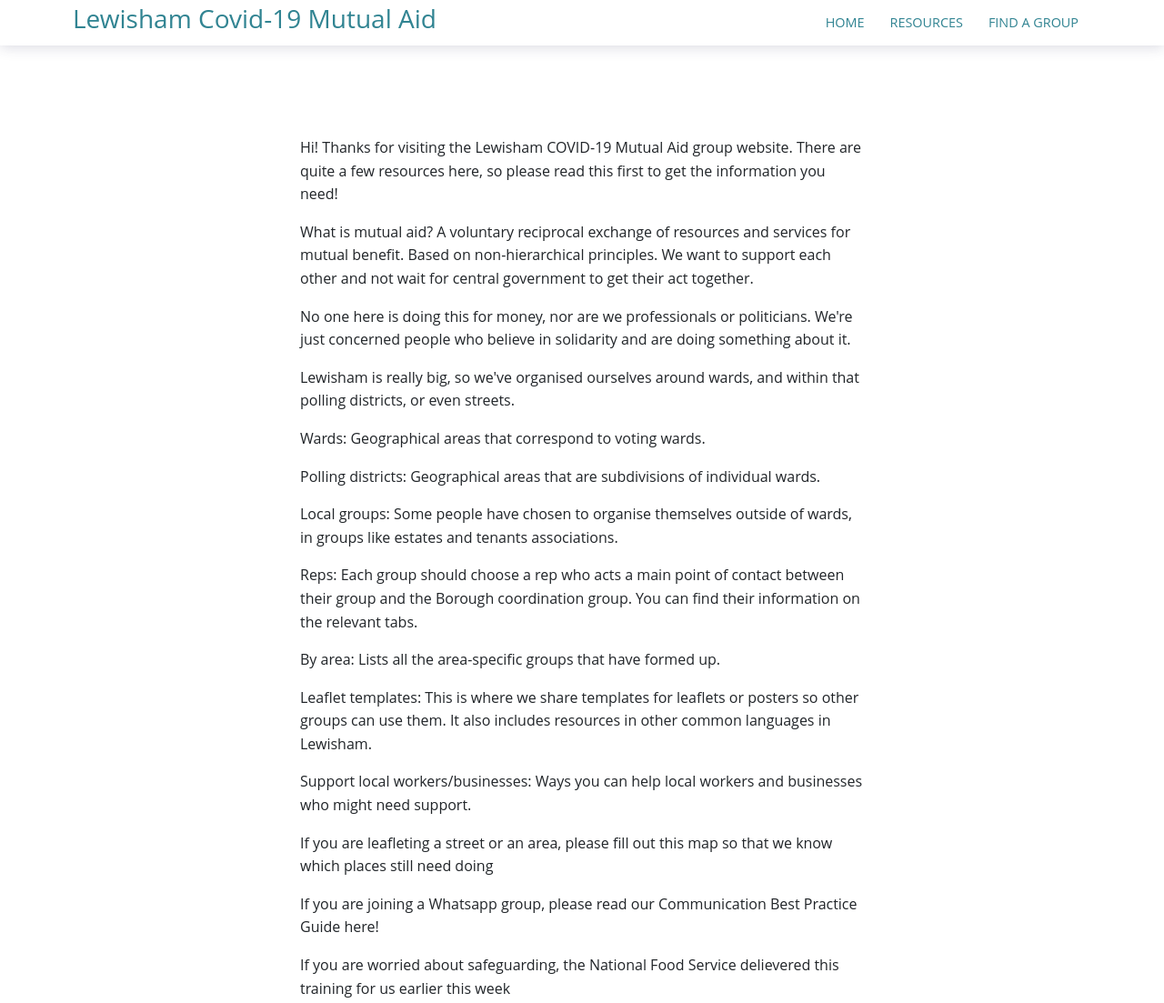
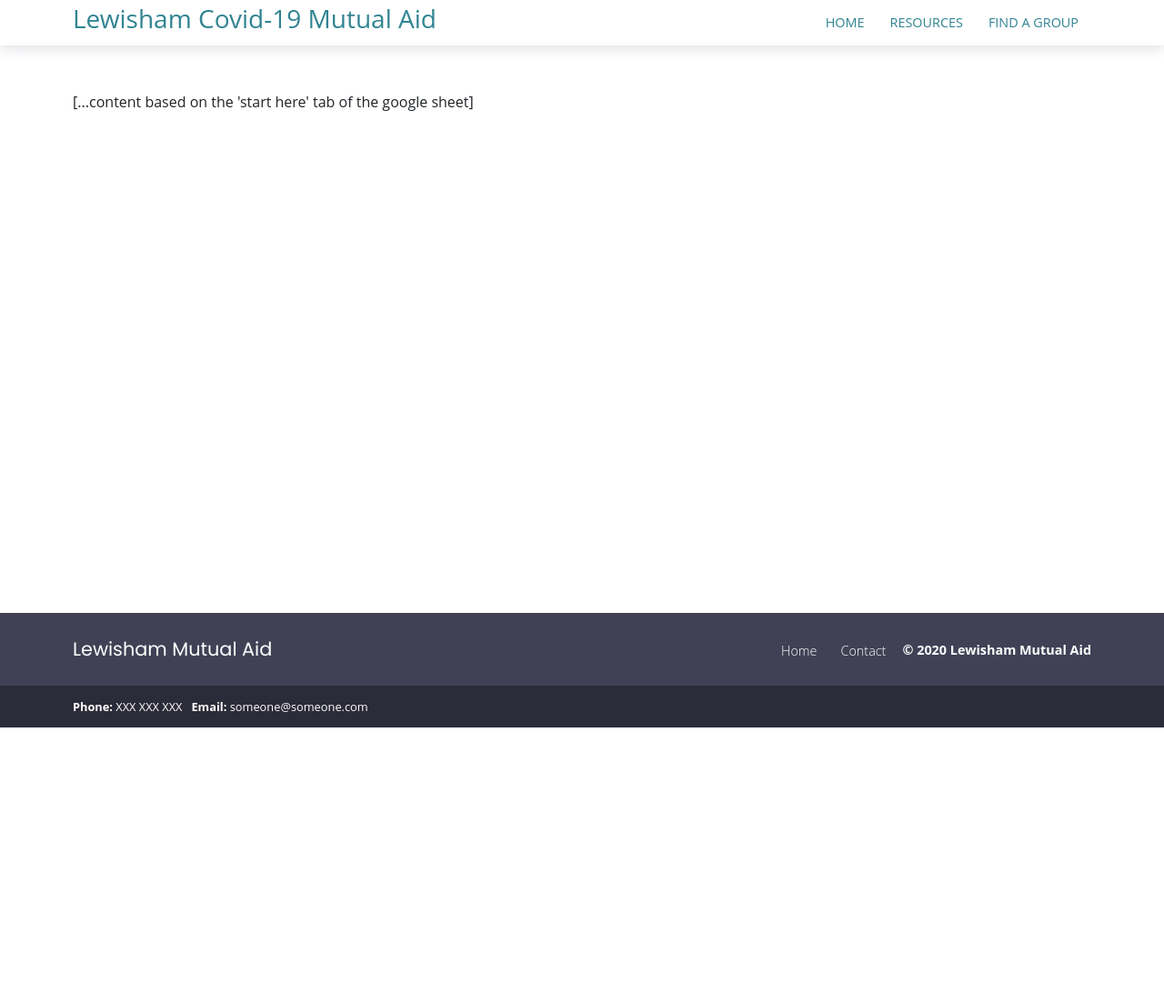
Before and after one commit to alankillip/lewisham-mutual, a Gatsby site: page / in a window 1280 px wide. Shown: the top 1103 px of the page at 91% size. After the commit the page ends 800 px from the top, so only its background shows below. Built offline with nearby package versions, Linux system fonts and the light colour scheme; Gatsby itself is replaced by a stand-in of ours.

Commit message:
tweaks for demo

```diff
--- a/src/pages/index.js
+++ b/src/pages/index.js
@@ -1,75 +1,26 @@
-import React from "react";
-import Helmet from "react-helmet";
-import SEO from "../components/SEO";
-import Layout from "../layouts/index";
+import React from 'react';
+import Helmet from 'react-helmet';
+import SEO from '../components/SEO';
+import Layout from '../layouts/index';
 
 const Home = () => {
   return (
     <Layout bodyClass="page-home">
-      <SEO title="Home" />
+      <SEO title="Home"/>
       <Helmet>
         <meta
           name="description"
           content="Resources for mutual aid volunteers in the Lewisham Area."
         />
       </Helmet>
-      <div className="container col-6 pt-md-10">
-        <p>
-          Hi! Thanks for visiting the Lewisham COVID-19 Mutual Aid group
-          website. There are quite a few resources here, so please read this
-          first to get the information you need!
-        </p>
-        <p>
-          What is mutual aid? A voluntary reciprocal exchange of resources and
-          services for mutual benefit. Based on non-hierarchical principles. We
-          want to support each other and not wait for central government to get
-          their act together.
-        </p>
-        <p>
-          No one here is doing this for money, nor are we professionals or
-          politicians. We're just concerned people who believe in solidarity and
-          are doing something about it.
-        </p>
-        <p>
-          Lewisham is really big, so we've organised ourselves around wards, and
-          within that polling districts, or even streets.
-        </p>
-        <p>Wards: Geographical areas that correspond to voting wards.</p>
-        <p>
-          Polling districts: Geographical areas that are subdivisions of
-          individual wards.
-        </p>
-        <p>
-          Local groups: Some people have chosen to organise themselves outside
-          of wards, in groups like estates and tenants associations.
-        </p>
-        <p>
-          Reps: Each group should choose a rep who acts a main point of contact
-          between their group and the Borough coordination group. You can find
-          their information on the relevant tabs.
-        </p>
-        <p>By area: Lists all the area-specific groups that have formed up.</p>
-        <p>
-          Leaflet templates: This is where we share templates for leaflets or
-          posters so other groups can use them. It also includes resources in
-          other common languages in Lewisham.
-        </p>
-        <p>
-          Support local workers/businesses: Ways you can help local workers and
-          businesses who might need support.
-        </p>
-        <p>
-          If you are leafleting a street or an area, please fill out this map so
-          that we know which places still need doing
-        </p>
-        <p>
-          If you are joining a Whatsapp group, please read our Communication
-          Best Practice Guide here!
-        </p>
-        <p>
-          If you are worried about safeguarding, the National Food Service
-          delievered this training for us earlier this week
-        </p>
+      <div className="intro">
+        <div className="container">
+          <div className="row">
+            <div className="col-12">
+              [...content based on the 'start here' tab of the google sheet]
+            </div>
+          </div>
+        </div>
       </div>
     </Layout>
   );
```
Also changed, not shown: src/pages/find-a-group/index.js (+9 -3 lines), src/pages/resources/engagement.md (+1 -1 lines), src/pages/resources/wellbeing.md (+1 -1 lines), src/pages/resources/whatsapp-groups-by-area.md (+1 -3 lines).
